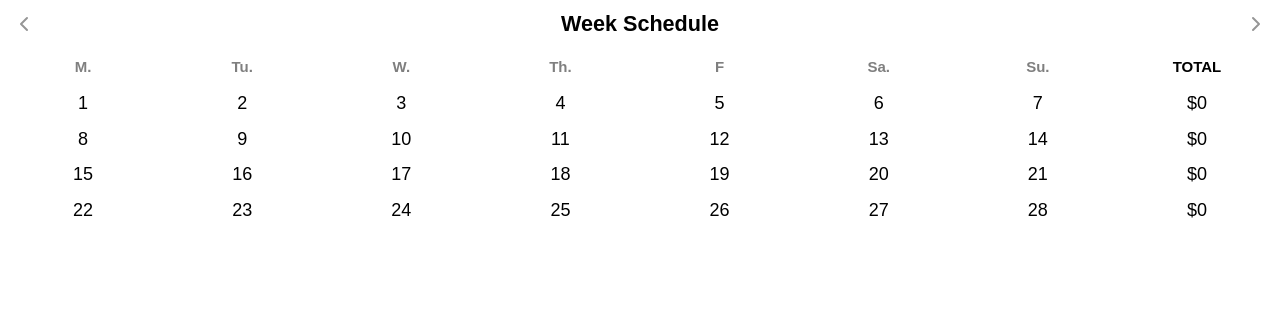
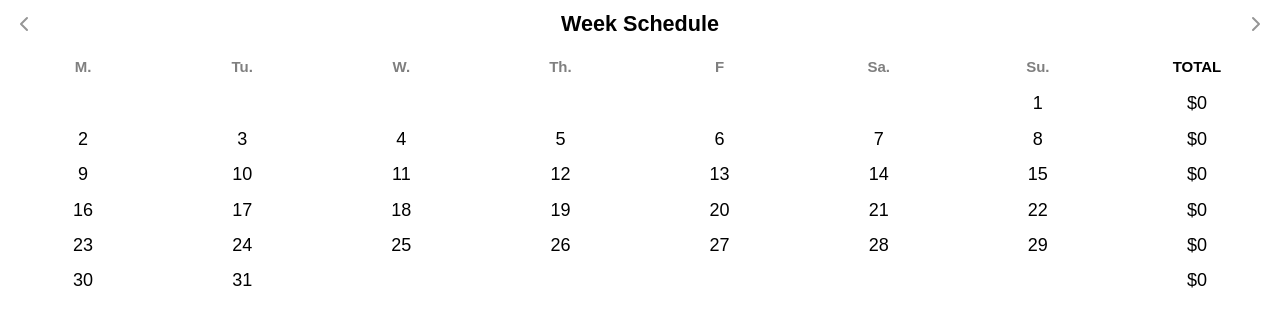
Before and after one commit to MinhQuan-Tran/Payment-Calculator, a Vue app in the folder Payment Calculator/: page / in a window 1280 px wide. Shown: the top 326 px of the page. Built offline with nearby package versions, Linux system fonts and the light colour scheme.

Commit message:
Update test layout

```diff
--- a/Payment Calculator/src/components/WeekSchedule.vue
+++ b/Payment Calculator/src/components/WeekSchedule.vue
@@ -27,40 +27,58 @@ export default {
 
             <!-- DaySchedule component will be here -->
 
+            <div class="day"></div>
+            <div class="day"></div>
+            <div class="day"></div>
+            <div class="day"></div>
+            <div class="day"></div>
+            <div class="day"></div>
             <div class="day">1</div>
+            <div class="total">0</div>
+
             <div class="day">2</div>
             <div class="day">3</div>
             <div class="day">4</div>
             <div class="day">5</div>
             <div class="day">6</div>
             <div class="day">7</div>
+            <div class="day">8</div>
             <div class="total">0</div>
 
-            <div class="day">8</div>
             <div class="day">9</div>
             <div class="day">10</div>
             <div class="day">11</div>
             <div class="day">12</div>
             <div class="day">13</div>
             <div class="day">14</div>
+            <div class="day">15</div>
             <div class="total">0</div>
 
-            <div class="day">15</div>
             <div class="day">16</div>
             <div class="day">17</div>
             <div class="day">18</div>
             <div class="day">19</div>
             <div class="day">20</div>
             <div class="day">21</div>
+            <div class="day">22</div>
             <div class="total">0</div>
 
-            <div class="day">22</div>
             <div class="day">23</div>
             <div class="day">24</div>
             <div class="day">25</div>
             <div class="day">26</div>
             <div class="day">27</div>
             <div class="day">28</div>
+            <div class="day">29</div>
+            <div class="total">0</div>
+
+            <div class="day">30</div>
+            <div class="day">31</div>
+            <div class="day"></div>
+            <div class="day"></div>
+            <div class="day"></div>
+            <div class="day"></div>
+            <div class="day"></div>
             <div class="total">0</div>
         </div>
     </div>
```
